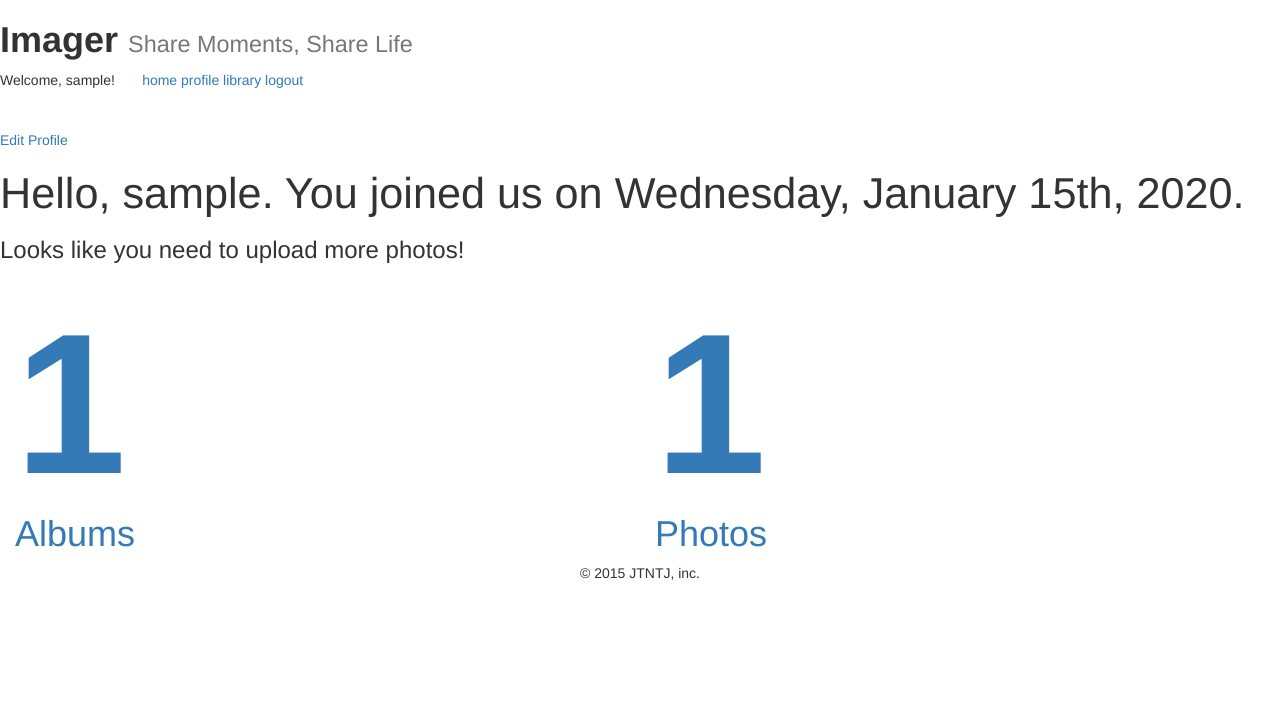
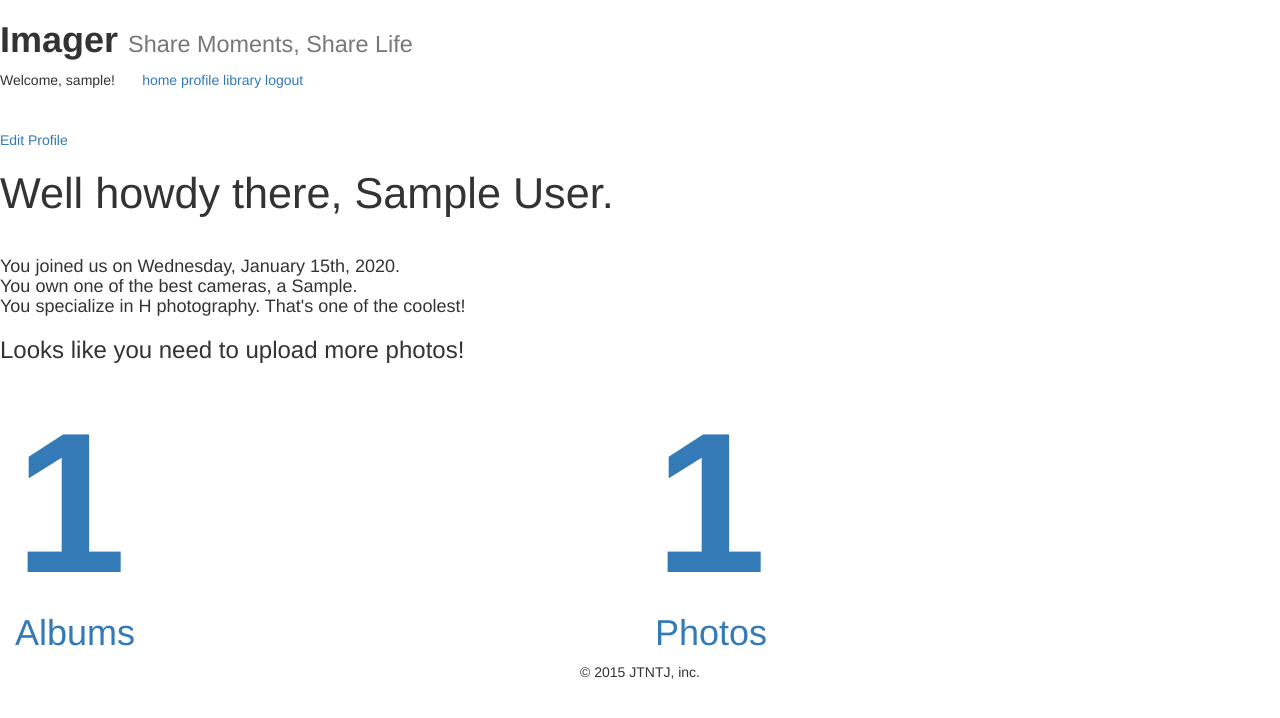
Before and after one commit to tpeek/django-imager, a Django app: page /profile/ in a window 1280 px wide. Shown: the top 718 px of the page. Run offline with Django 3.2, Linux system fonts and the light colour scheme; a user stored in the database is signed in; tables that the repository leaves empty hold one stand-in row (values such as "Sample post"); parts of the project's set-up code (start-up, migrations or seed data) failed here and were passed over; some libraries are stand-ins or nearby versions.

Commit message:
better profile view

```diff
--- a/imagersite/imager_profile/templates/profile.html
+++ b/imagersite/imager_profile/templates/profile.html
@@ -3,7 +3,15 @@
 
 <body>
 <a href="{% url 'edit_profile' %}">Edit Profile</a>
-<h1><big>Hello, {{ user.username }}. You joined us on {{ user.date_joined|date:"l, F dS, Y." }}</big></h1>
+<h1><big>Well howdy there, {{ user.profile }}.</big></h1><br>
+<h4>You joined us on {{ user.date_joined|date:"l, F dS, Y." }}<br>
+{% if user.profile.camera %}
+You own one of the best cameras, a {{ user.profile.camera }}.
+{% endif %}<br>
+{% if user.profile.photography_type %}
+You specialize in {{ user.profile.photography_type }} photography. That's one of the coolest!
+{% endif %}</h4>
+</h1>
 <h3>Looks like you need to upload more photos!</h3>
 <a href="{% url 'library' %}"><h1 class="col-md-6"><strong style="font-size:200px;">{{ user.albums.all|length }}</strong><br>Albums</h1></a>
 <a href="{% url 'library' %}"><h1 class="col-md-6"><strong style="font-size:200px;">{{ user.photos.all|length }}</strong><br>Photos</h1></a>
```
